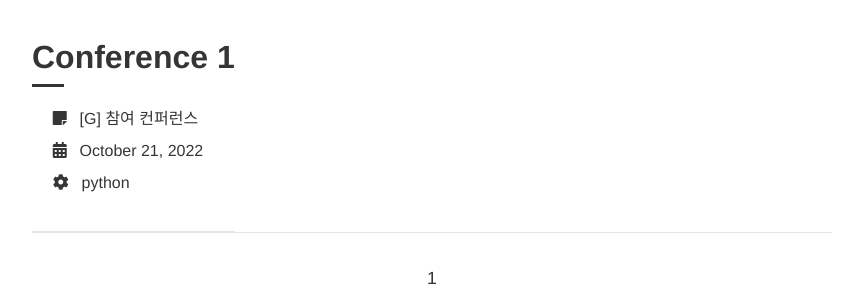
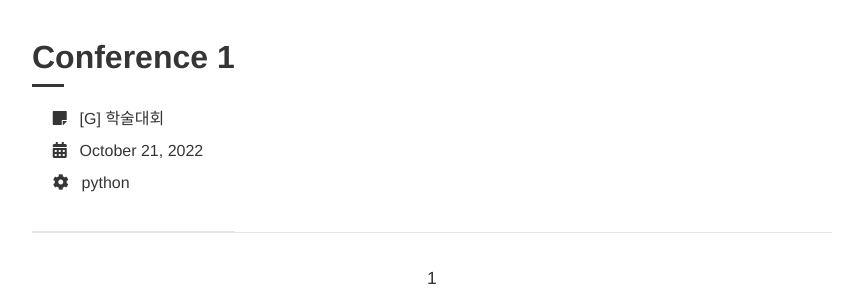
Before and after one commit to kjhwan98/kjhwan98.github.io, a Jekyll site: the page built from portfolio/index.html, in a window 1280 px wide. Shown: the part 295-595 px from the top of the page, without its empty margins (208-1071 px from the left). Built offline with Jekyll 4.4.1, drawn with Linux system fonts in a browser that asks for light colours; the list of posts is cut into pages by our own code.

Commit message:
Update 2022-10-21-Conference.md

```diff
--- a/_posts/2022-10-21-Conference.md
+++ b/_posts/2022-10-21-Conference.md
@@ -1,7 +1,7 @@
 ---
 layout: post
 title: "Conference 1"
-info: "참여 컨퍼런스"
+info: "학술대회"
 tech: "python"
 type: G
 ---
```
